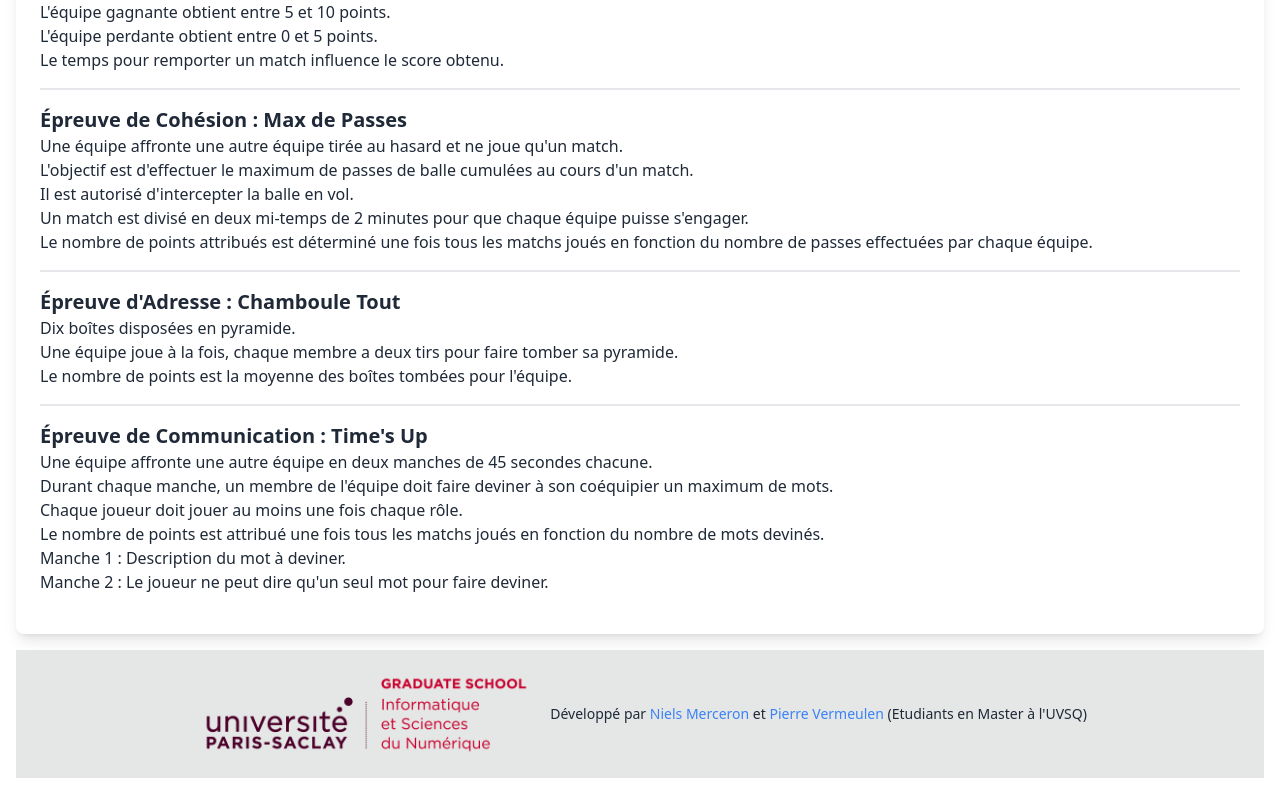
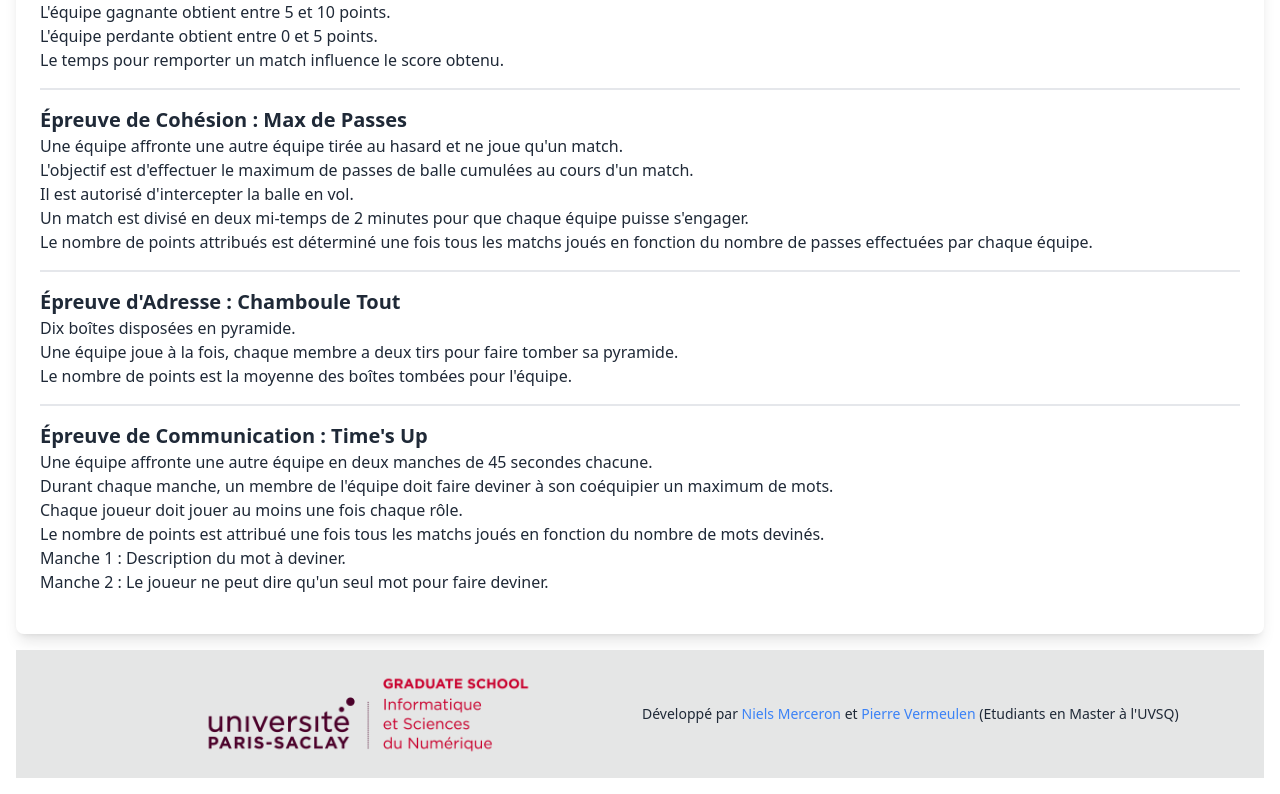
Before and after one commit to Kyuzial/siteweb_integrationM1, a SvelteKit app: page / in a window 1280 px wide. Shown: the part 3920-4714 px from the top of the page. Built offline with nearby package versions, Linux system fonts and the light colour scheme.

Commit message:
fix logo footer sur tel

```diff
--- a/src/routes/+page.svelte
+++ b/src/routes/+page.svelte
@@ -331,8 +331,8 @@
       </div>
     </div>
     <footer class="footer footer-center p-4 bg-base-300 text-base-content">
-      <aside class="items-center grid-flow-col">
-        <img src={loogISN} alt="LOGO" class="h-24" />
+      <aside class="grid grid-cols-1 lg:grid-cols-2 gap-1">
+        <img src={loogISN} alt="LOGO" class="h-auto max-h-24" />
         <p>
           Développé par <a
             href="https://github.com/nielsmerceron"
```
